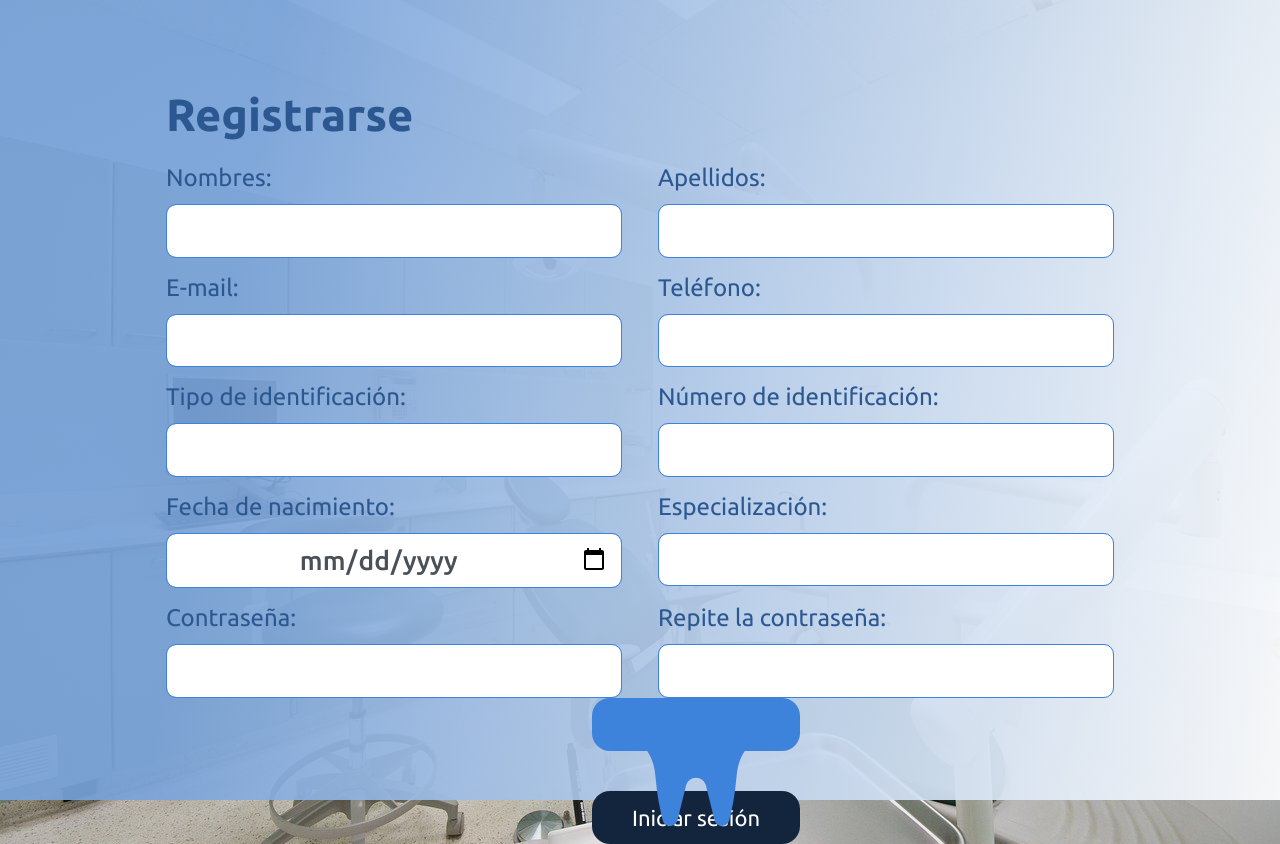
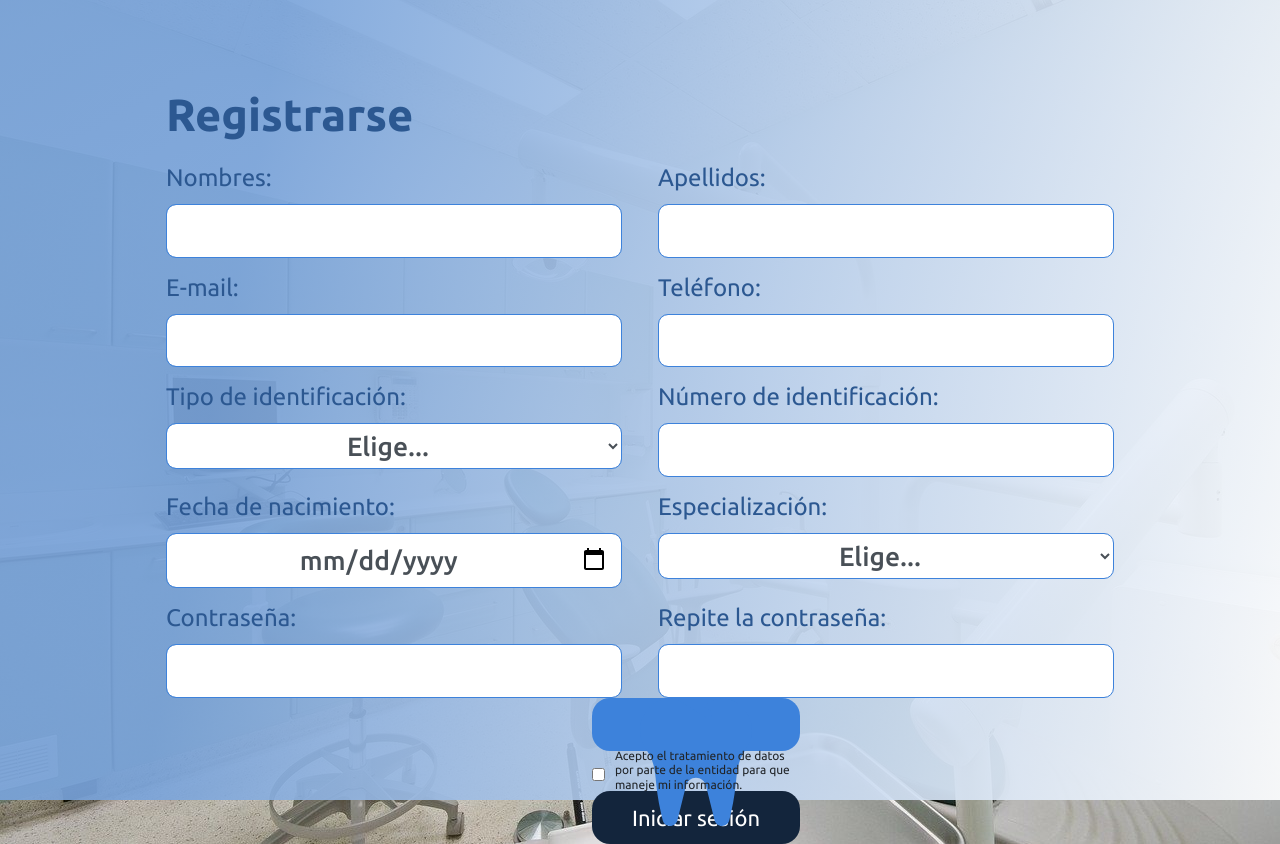
Before and after one commit to ZohanJS/Front-Gestor-Citas, a React (Create React App) app: page /registro in a window 1280 px wide. Built offline with nearby package versions, Linux system fonts and the light colour scheme.

Commit message:
Finalizando estilos de registrarse y comenzando su validación

```diff
--- a/src/componentes/auth/Registrarse.css
+++ b/src/componentes/auth/Registrarse.css
@@ -60,6 +60,26 @@
 
   justify-content: center;
 }
+.tratamientodedatos{
+  position: absolute;
+  display: flex;
+  align-content: center;
+  bottom: 30%;
+  margin: auto;
+  font-size: 12px;
+  line-height: 1.2em;
+}
+.tratamientodedatos input{
+  margin: auto;
+}
+
+.tratamientodedatos label{
+  padding-left: 10px;
+}
+
+.selectRegistro{
+  height: auto!important;
+}
 
 .btn_registro {
   border-radius: 18px !important;
--- a/src/componentes/auth/Registrarse.js
+++ b/src/componentes/auth/Registrarse.js
@@ -1,14 +1,50 @@
 import React, { useState, useContext } from "react";
-import { withRouter} from "react-router-dom";
+import { withRouter } from "react-router-dom";
 import "./Registrarse.css";
 import { FontAwesomeIcon } from "@fortawesome/react-fontawesome";
 import { faTooth } from "@fortawesome/free-solid-svg-icons";
 
+import Swal from "sweetalert2";
+import odontologoAxios from "../../config/axios";
+
 function Registrarse(props) {
+
+  const [credenciales, guardarCredenciales] = useState({});
+
+  const registrarse = async (e) => {
+    e.preventDefault();
+
+    try {
+      odontologoAxios.post(
+        "/api/auth/create",
+        credenciales
+      );
+
+      Swal.fire(
+        "Registro Correcto",
+        "Serás redirijido(a) al inicio de sesión.",
+        "success"
+      );
+      props.history.push("/iniciar-sesion");
+    } catch (error) {
+      Swal.fire({
+        type: "Error",
+        title: "No se pudo registrar con éxito tu info :(",
+        text: error.response.data.mensaje,
+      });
+    }
+  };
+
+  const leerDatos = (e) => {
+    guardarCredenciales({
+      ...credenciales,
+      [e.target.name]: e.target.value,
+    });
+  };
+
   return (
     <div className="containerRegistro">
-
-      <div className="containerRegistro2">
+      <form className="containerRegistro2" onSubmit={registrarse}>
         <div>
           <h4>Registrarse</h4>
           <div className="grillaRegistro">
@@ -42,6 +78,7 @@ function Registrarse(props) {
                 required
                 /* onChange={} */
                 className="form-control us-cn"
+                autocomplete="off"
               />
             </div>
 
@@ -53,18 +90,26 @@ function Registrarse(props) {
                 required
                 /* onChange={} */
                 className="form-control us-cn"
+                autocomplete="off"
               />
             </div>
 
             <div>
               <label>Tipo de identificación: </label>
-            <input
+              {/* <input
                 type="dropdown"
                 name="tipo_id"
                 required
-              /* onChange={} */
+                /* onChange={}
                 className="form-control us-cn"
-            />
+                autocomplete="off"
+              /> */}
+              <select id="inputState" class="form-control us-cn selectRegistro">
+                <option selected>Elige...</option>
+                <option>Cédula de ciudadania</option>
+                <option>Cédula de extranjería</option>
+                <option>Pasaporte</option>
+              </select>
             </div>
 
             <div>
@@ -75,6 +120,7 @@ function Registrarse(props) {
                 required
                 /* onChange={} */
                 className="form-control us-cn"
+                autocomplete="off"
               />
             </div>
 
@@ -86,18 +132,18 @@ function Registrarse(props) {
                 required
                 /* onChange={} */
                 className="form-control us-cn"
+                autocomplete="off"
               />
             </div>
 
             <div>
               <label>Especialización: </label>
-            <input
-              type="text"
-              name="especializacion"
-              required
-              /* onChange={} */
-              className="form-control us-cn"
-            />
+              <select class="form-control us-cn selectRegistro">
+                <option selected>Elige...</option>
+                <option>Sistemas</option>
+                <option>Odontología</option>
+                <option>Arroz con leche</option>
+              </select>
             </div>
 
             <div>
@@ -108,6 +154,7 @@ function Registrarse(props) {
                 required
                 /* onChange={} */
                 className="form-control us-cn"
+                autocomplete="new-password"
               />
             </div>
 
@@ -119,18 +166,39 @@ function Registrarse(props) {
                 required
                 /* onChange={} */
                 className="form-control us-cn"
+                autocomplete="nope"
               />
             </div>
           </div>
         </div>
         <div className="botoneraRegistro">
-        <FontAwesomeIcon icon={ faTooth} className="logoRegistro"></FontAwesomeIcon>
-        <div className='botonesRegistro'>
-            <input type="submit" className="btn_registro btn btn-primary" value="Continuar"></input>
-            <input type="button" className="btn_registro btn btn-primary btn2registro" onClick={()=> props.history.push("/iniciar-sesion")} value="Iniciar sesión"></input>
+          <FontAwesomeIcon
+            icon={faTooth}
+            className="logoRegistro"
+          ></FontAwesomeIcon>
+          <div className="botonesRegistro">
+            <div className="tratamientodedatos">
+              <input type="checkbox" className=" "></input>
+              <label>
+                Acepto el tratamiento de datos por parte de la entidad para que
+                maneje mi información.
+              </label>
+            </div>
+            <input
+              type="submit"
+              className="btn_registro btn btn-primary"
+              value="Continuar"
+              onClick={leerDatos}
+            ></input>
+            <input
+              type="button"
+              className="btn_registro btn btn-primary btn2registro"
+              onClick={() => props.history.push("/iniciar-sesion")}
+              value="Iniciar sesión"
+            ></input>
           </div>
         </div>
-      </div>
+      </form>
     </div>
   );
 }
```
Also changed, not shown: 1 other file (tests, documents, lock files or other folders). Lines whose indentation alone changed are shown as unchanged.
